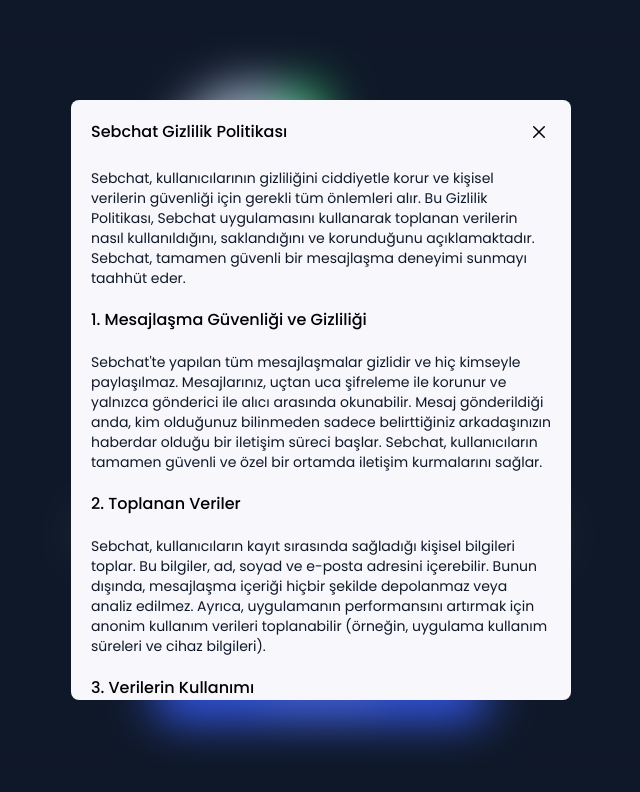
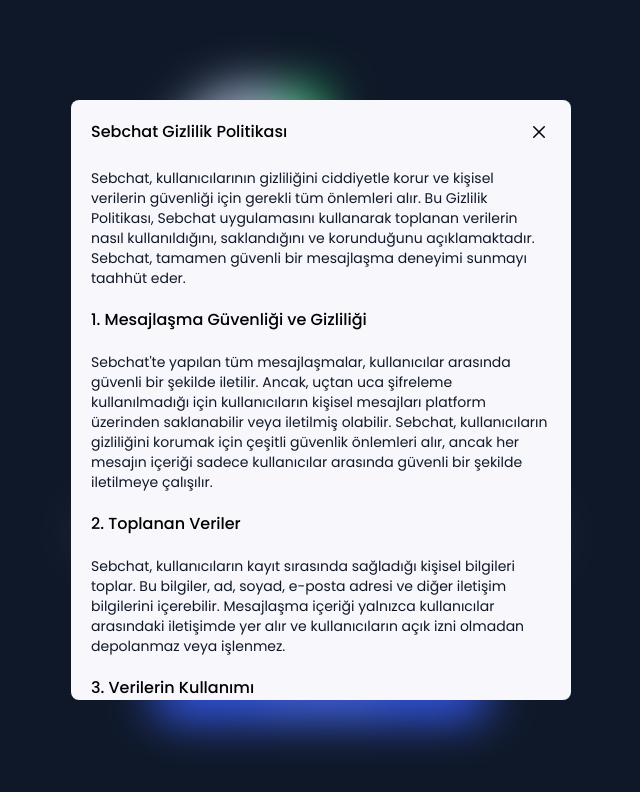
Before and after one commit to omercikan/sebchat, a React (Vite) app: page / in a window 1280 px wide. Both pictures are taken after a click on the element "Gizlilik Politikamız". Shown: the top 792 px of the page, without its empty margins (319-959 px from the left). Built offline with nearby package versions, Linux system fonts and the light colour scheme; no server answers.

Commit message:
Privacy policy text updated

```diff
--- a/src/components/Privacy/PrivacyPolicy.tsx
+++ b/src/components/Privacy/PrivacyPolicy.tsx
@@ -49,22 +49,22 @@
 
           <h2 className="font-medium">1. Mesajlaşma Güvenliği ve Gizliliği</h2>
           <p className="my-5 text-sm text-[#0F1828]">
-            Sebchat'te yapılan tüm mesajlaşmalar gizlidir ve hiç kimseyle
-            paylaşılmaz. Mesajlarınız, uçtan uca şifreleme ile korunur ve
-            yalnızca gönderici ile alıcı arasında okunabilir. Mesaj gönderildiği
-            anda, kim olduğunuz bilinmeden sadece belirttiğiniz arkadaşınızın
-            haberdar olduğu bir iletişim süreci başlar. Sebchat, kullanıcıların
-            tamamen güvenli ve özel bir ortamda iletişim kurmalarını sağlar.
+            Sebchat'te yapılan tüm mesajlaşmalar, kullanıcılar arasında güvenli
+            bir şekilde iletilir. Ancak, uçtan uca şifreleme kullanılmadığı için
+            kullanıcıların kişisel mesajları platform üzerinden saklanabilir
+            veya iletilmiş olabilir. Sebchat, kullanıcıların gizliliğini
+            korumak için çeşitli güvenlik önlemleri alır, ancak her mesajın
+            içeriği sadece kullanıcılar arasında güvenli bir şekilde iletilmeye
+            çalışılır.
           </p>
 
           <h2 className="font-medium">2. Toplanan Veriler</h2>
           <p className="my-5 text-sm text-[#0F1828]">
             Sebchat, kullanıcıların kayıt sırasında sağladığı kişisel bilgileri
-            toplar. Bu bilgiler, ad, soyad ve e-posta adresini içerebilir. Bunun
-            dışında, mesajlaşma içeriği hiçbir şekilde depolanmaz veya analiz
-            edilmez. Ayrıca, uygulamanın performansını artırmak için anonim
-            kullanım verileri toplanabilir (örneğin, uygulama kullanım süreleri
-            ve cihaz bilgileri).
+            toplar. Bu bilgiler, ad, soyad, e-posta adresi ve diğer iletişim
+            bilgilerini içerebilir. Mesajlaşma içeriği yalnızca kullanıcılar
+            arasındaki iletişimde yer alır ve kullanıcıların açık izni olmadan
+            depolanmaz veya işlenmez.
           </p>
 
           <h2 className="font-medium">3. Verilerin Kullanımı</h2>
@@ -85,18 +85,17 @@
 
           <h2 className="font-medium">5. Verilerin Saklanması</h2>
           <p className="my-5 text-sm text-[#0F1828]">
-            Mesaj içerikleri, alıcıya iletildikten sonra sunucularımızdan
-            otomatik olarak silinir. Kişisel veriler ise yalnızca hizmetlerin
-            sağlanması için gerekli süre boyunca saklanır ve ilgili yasalar
-            çerçevesinde korunur.
+            Sebchat, mesaj içeriğini yalnızca iletilen süre boyunca geçici olarak
+            saklar ve sunuculardan otomatik olarak siler. Kişisel veriler ise
+            yalnızca hizmetlerin sağlanması için gerekli süre boyunca saklanır
+            ve ilgili yasalar çerçevesinde korunur.
           </p>
 
           <h2 className="font-medium">6. Güvenlik</h2>
           <p className="my-5 text-sm text-[#0F1828]">
-            Sebchat, kullanıcı verilerini korumak için en güncel güvenlik
-            önlemlerini uygular. Mesajlaşma süreci, endüstri standartlarında
-            uçtan uca şifreleme ile korunur. Ancak, internet üzerinden yapılan
-            veri iletiminin %100 güvenli olduğu garanti edilemez.
+            Sebchat, kullanıcı verilerini korumak için endüstri standartlarında
+            güvenlik önlemleri uygular. Bununla birlikte, internet üzerinden
+            yapılan veri iletiminin %100 güvenli olduğu garanti edilemez.
           </p>
 
           <h2 className="font-medium">7. Kullanıcı Hakları</h2>
--- a/src/components/Tabs/AddContact.tsx
+++ b/src/components/Tabs/AddContact.tsx
@@ -6,7 +6,7 @@
   const [searchContact, setSearchContact] = useState<string>("");
 
   return (
-    <div className="h-screen bg-[#0a121f] shadow shadow-[#0a121f] drop-shadow drop-shadow-2xl shadow-2xl p-3">
+    <div className="h-screen overflow-y-auto bg-[#0a121f] shadow shadow-[#0a121f] drop-shadow drop-shadow-2xl shadow-2xl p-3" style={{scrollbarWidth: "thin"}}>
       <div className="add-contact-search">
         <div className="flex relative">
           <IoSearch
--- a/src/components/Tabs/ChatList.tsx
+++ b/src/components/Tabs/ChatList.tsx
@@ -21,7 +21,7 @@
   const chatsToDisplay = searchChat.length > 0 ? searchedChat : chatList;
 
   return (
-    <div className="h-screen bg-[#0a121f] shadow shadow-[#0a121f] drop-shadow drop-shadow-2xl shadow-2xl p-3 ">
+    <div className="h-screen overflow-y-auto bg-[#0a121f] shadow shadow-[#0a121f] drop-shadow drop-shadow-2xl shadow-2xl p-3" style={{scrollbarWidth: "thin"}}>
       <div className="add-contact-search">
         <div className="flex relative">
           <IoSearch
```
